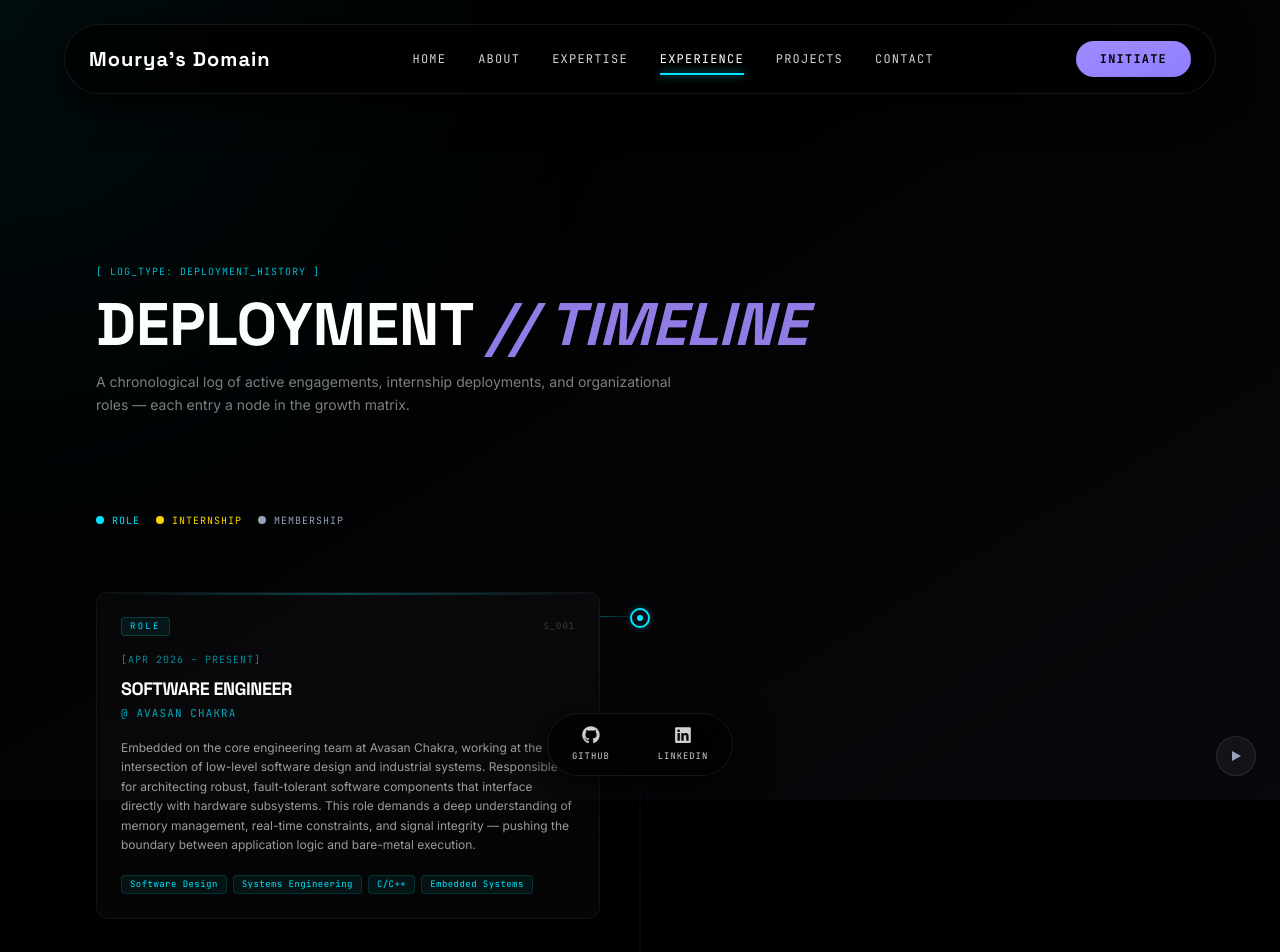
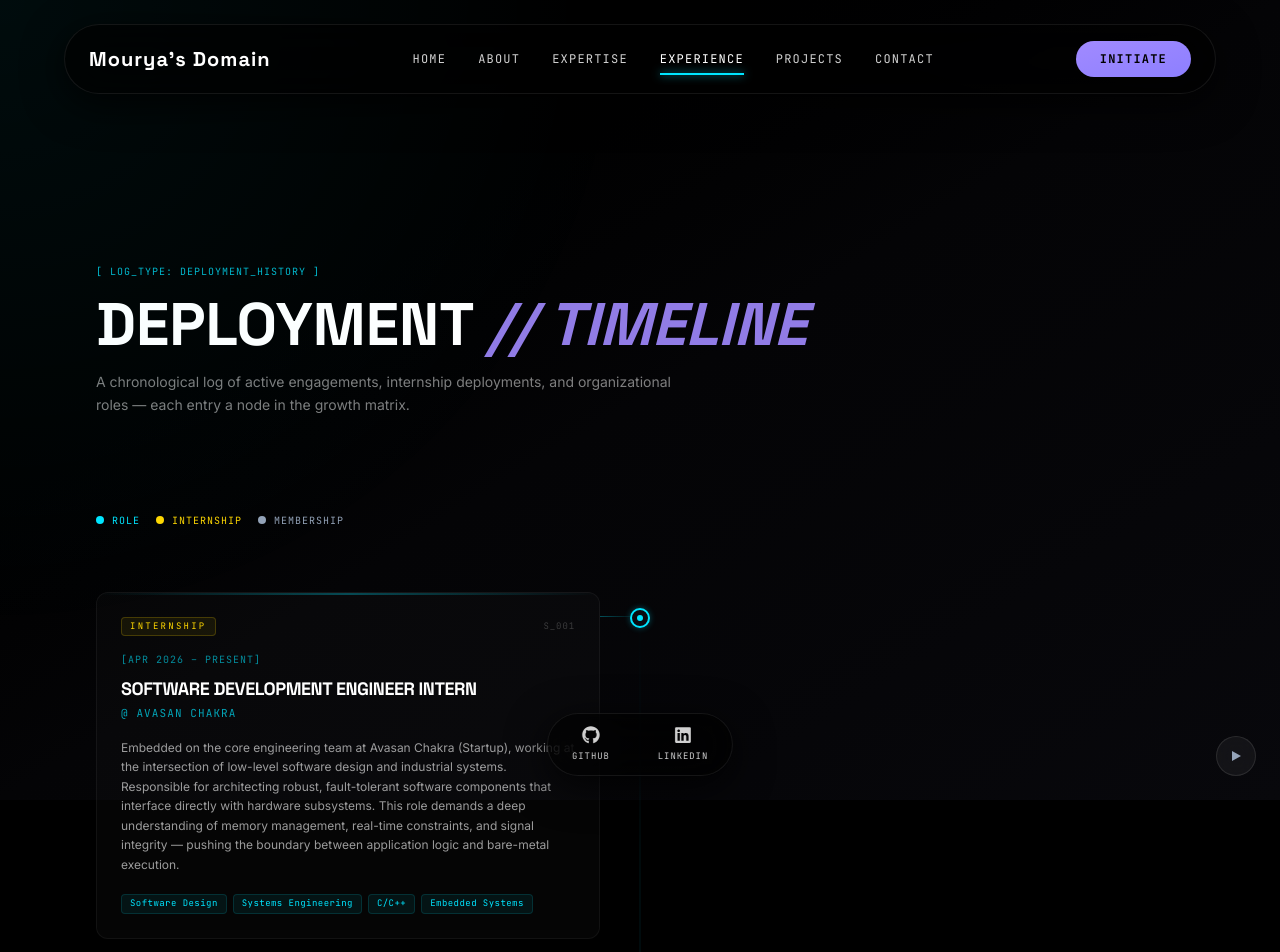
Before and after one commit to Mourya05/Portfolio, a Next.js app: page /experience in a window 1280 px wide. Shown: the top 952 px of the page. Built offline with nearby package versions, Linux system fonts and the light colour scheme.

Commit message:
Made some modifications

```diff
--- a/src/components/BackgroundMusic.tsx
+++ b/src/components/BackgroundMusic.tsx
@@ -1,6 +1,8 @@
 "use client";
 
 import { useEffect, useRef, useState } from "react";
+
+const MUSIC_ENABLED = false; // Set to true to enable background music
 
 export default function BackgroundMusic() {
   const audioRef = useRef<HTMLAudioElement>(null);
@@ -12,6 +14,7 @@ export default function BackgroundMusic() {
     const unlock = () => {
       if (unlocked) return;
       setUnlocked(true);
+      if (!MUSIC_ENABLED) return; // Skip autoplay if disabled
       const audio = audioRef.current;
       if (!audio) return;
       audio.volume = 0.2;
@@ -30,6 +33,7 @@ export default function BackgroundMusic() {
   }, [unlocked]);
 
   const toggle = () => {
+    if (!MUSIC_ENABLED) return; // Prevent toggle if disabled
     const audio = audioRef.current;
     if (!audio) return;
     if (playing) {
--- a/src/components/sections/ExperienceTimeline.tsx
+++ b/src/components/sections/ExperienceTimeline.tsx
@@ -19,14 +19,14 @@ const experiences: ExperienceEntry[] = [
   {
     date: "APR 2026 – PRESENT",
     company: "AVASAN CHAKRA",
-    role: "Software Engineer",
-    type: "ROLE",
+    role: "Software Development Engineer Intern",
+    type: "INTERNSHIP",
     accent: "#00E5FF",
     accentBg: "rgba(0,229,255,0.08)",
     logId: "S_001",
     skills: ["Software Design", "Systems Engineering", "C/C++", "Embedded Systems"],
     description:
-      "Embedded on the core engineering team at Avasan Chakra, working at the intersection of low-level software design and industrial systems. Responsible for architecting robust, fault-tolerant software components that interface directly with hardware subsystems. This role demands a deep understanding of memory management, real-time constraints, and signal integrity — pushing the boundary between application logic and bare-metal execution.",
+      "Embedded on the core engineering team at Avasan Chakra (Startup), working at the intersection of low-level software design and industrial systems. Responsible for architecting robust, fault-tolerant software components that interface directly with hardware subsystems. This role demands a deep understanding of memory management, real-time constraints, and signal integrity — pushing the boundary between application logic and bare-metal execution.",
   },
   {
     date: "DEC 2024 – PRESENT",
```
Also changed, not shown: 1 other file (tests, documents, lock files or other folders).
